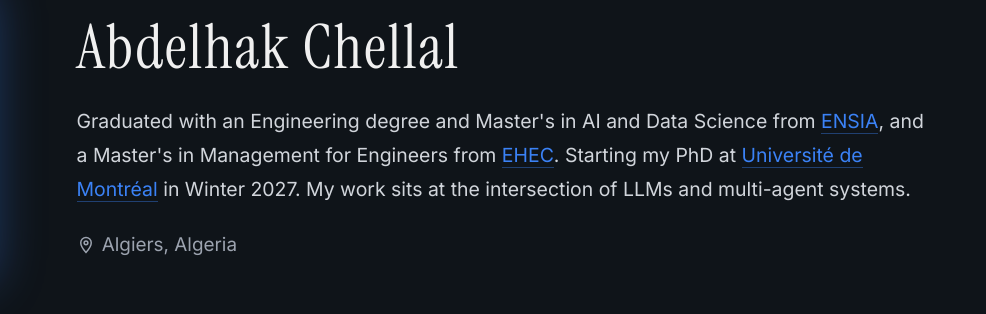
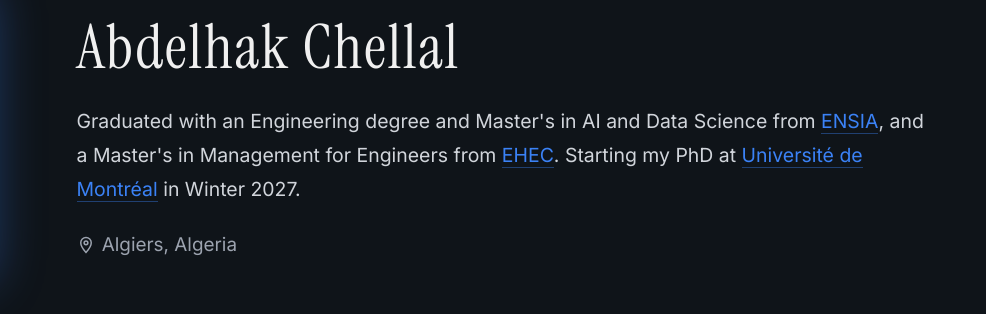
Before and after one commit to Abdelhak-Chellal/Abdelhak-Chellal.github.io, a plain HTML site: page index.html in a window 1280 px wide. Shown: the part 218-532 px from the top of the page, 294-1280 px from the left. Drawn offline with Linux system fonts and the light colour scheme.

Commit message:
version 3.2

```diff
--- a/index.html
+++ b/index.html
@@ -880,7 +880,7 @@ const T = {
   en: {
     nav_timeline:"Experience", nav_interests:"Interests", nav_cv:"CV", nav_contact:"Contact",
     hero_label:"AI Researcher",
-    hero_bio:`Graduated with an Engineering degree and Master's in AI and Data Science from <a href="https://www.ensia.edu.dz" target="_blank">ENSIA</a>, and a Master's in Management for Engineers from <a href="https://hec.dz/newsite/?page_id=4105&lang=fr" target="_blank">EHEC</a>. Starting my PhD at <a href="https://www.umontreal.ca" target="_blank">Université de Montréal</a> in Winter 2027. My work sits at the intersection of LLMs and multi-agent systems.`,
+    hero_bio:`Graduated with an Engineering degree and Master's in AI and Data Science from <a href="https://www.ensia.edu.dz" target="_blank">ENSIA</a>, and a Master's in Management for Engineers from <a href="https://hec.dz/newsite/?page_id=4105&lang=fr" target="_blank">EHEC</a>. Starting my PhD at <a href="https://www.umontreal.ca" target="_blank">Université de Montréal</a> in Winter 2027.`,
     s_timeline:"Experience", s_interests:"Research Interests", s_contact:"Contact",
     present:"now",
     tag_work:"Work", tag_research:"Research", tag_edu:"Education",
```
